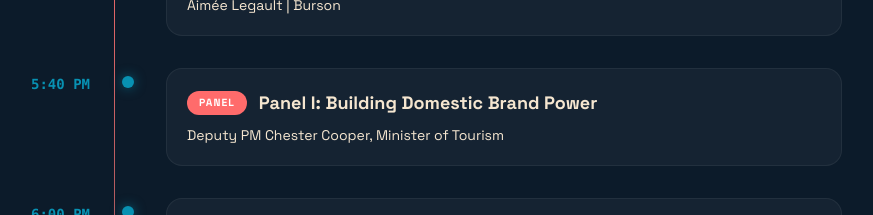
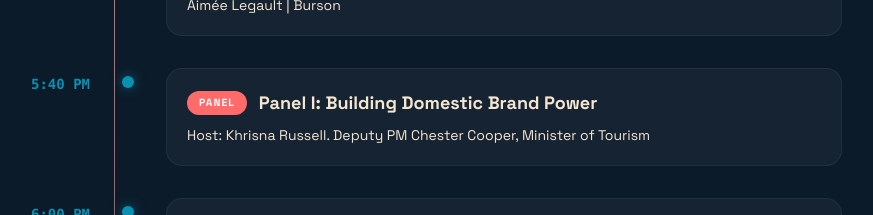
Before and after one commit to gmr0780/Bahamas-Creator-Economy, a Next.js app: page /event in a window 1280 px wide. Shown: the part 2480-2695 px from the top of the page, without its empty margins (222-1095 px from the left). Built offline with nearby package versions, Linux system fonts and the light colour scheme; no server answers; the database is empty.

Commit message:
Add Khrisna Russell as host for Panel I

```diff
--- a/src/app/event/page.tsx
+++ b/src/app/event/page.tsx
@@ -12,7 +12,7 @@ const agendaItems = [
   { time: "4:50 PM", tag: "KEYNOTE", tagColor: "bg-gradient-to-r from-aqua to-coral", title: "Keynote Address", subtitle: "Prime Minister Philip Edward Davis, KC. Prime Minister of The Bahamas" },
   { time: "5:10 PM", tag: "PRESENT", tagColor: "bg-coral", title: "AI for Creators: The New Digital Renaissance", subtitle: "Tanya Leis | Burson" },
   { time: "5:25 PM", tag: "PRESENT", tagColor: "bg-coral", title: "Create with Purpose: The 4 Cs Framework for Creator Success", subtitle: "Aimée Legault | Burson" },
-  { time: "5:40 PM", tag: "PANEL", tagColor: "bg-coral", title: "Panel I: Building Domestic Brand Power", subtitle: "Deputy PM Chester Cooper, Minister of Tourism" },
+  { time: "5:40 PM", tag: "PANEL", tagColor: "bg-coral", title: "Panel I: Building Domestic Brand Power", subtitle: "Host: Khrisna Russell. Deputy PM Chester Cooper, Minister of Tourism" },
   { time: "6:00 PM", tag: "PRESENT", tagColor: "bg-coral", title: "Connecting Content Creators to Brands and Audiences for Revenue", subtitle: "Alexa Alianiello" },
   { time: "6:15 PM", tag: "PANEL", tagColor: "bg-aqua", title: "Panel II: Leveraging Our Platforms", subtitle: "Host: Ahmad Rashad Thompson. Panel: Baha Yogi, Vocab, Das Quey, Bodine, and Zhano" },
   { time: "6:35 PM", tag: "PLATFORM", tagColor: "bg-gradient-to-r from-aqua to-coral", title: "Platform Presentations: Creator Eligibility & Monetisation", subtitle: "Featuring X" },
```
